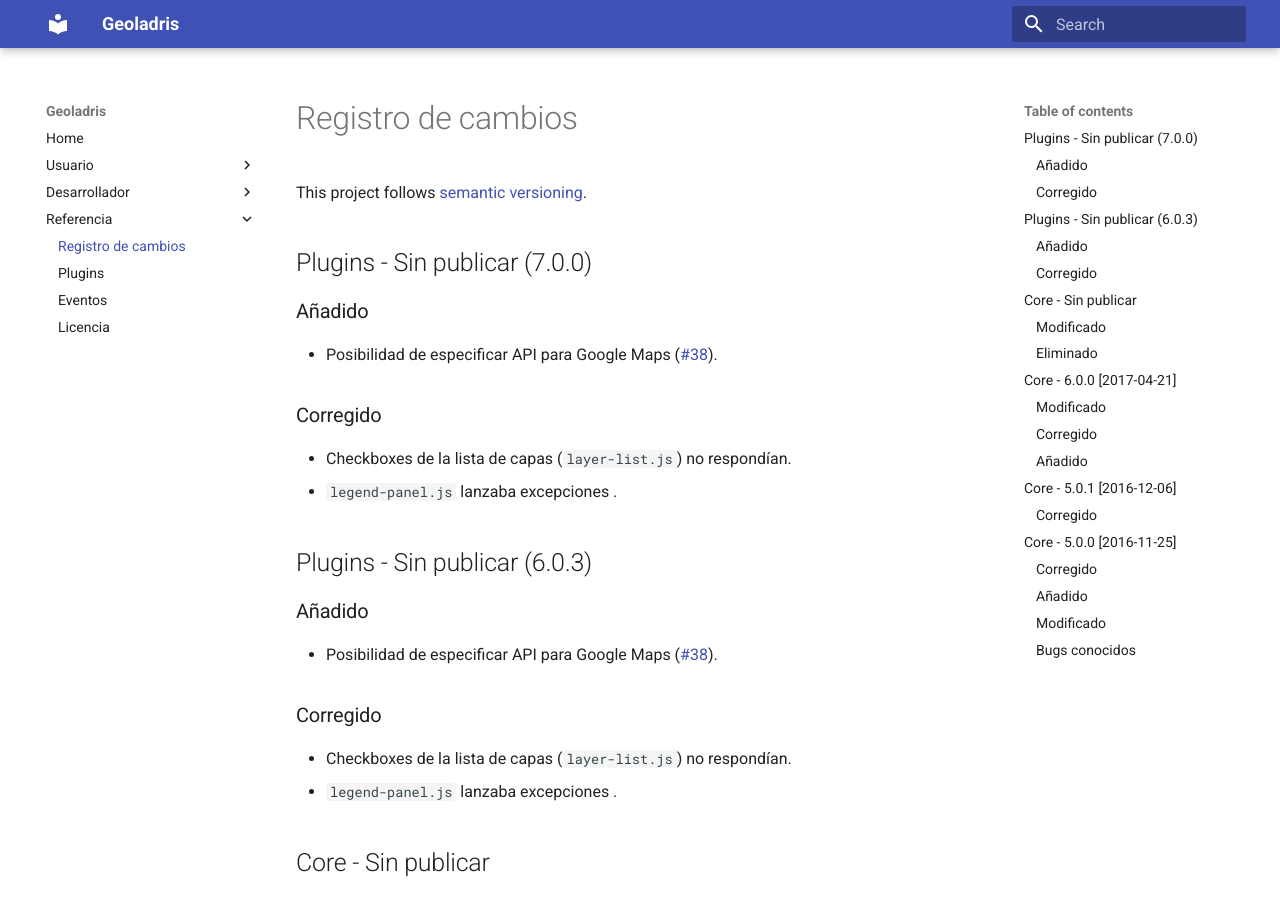
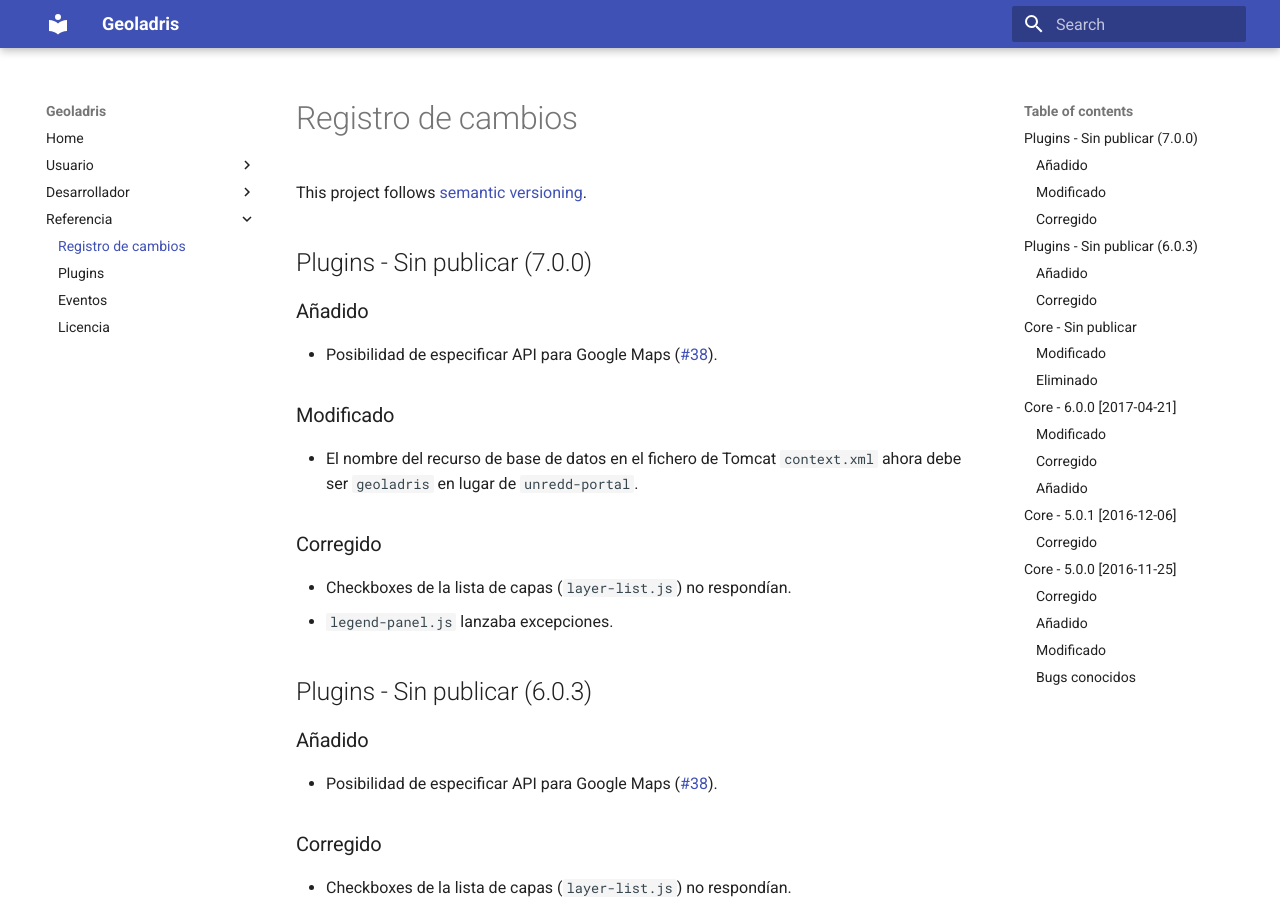
Before and after one commit to geoladris/doc, an MkDocs documentation site: the page built from docs/ref/changelog.md, in a window 1280 px wide and 900 px high. Built offline with MkDocs 1.6.1 and Material for MkDocs 9.7.7, drawn with Linux system fonts in a browser that asks for light colours; old or Windows-style settings are respelled for this version of MkDocs.

Commit message:
changelog

```diff
--- a/docs/ref/changelog.md
+++ b/docs/ref/changelog.md
@@ -6,10 +6,14 @@ This project follows [semantic versioning](http://semver.org).
 
 * Posibilidad de especificar API para Google Maps ([#38](https://github.com/geoladris/plugins/issues/38)).
 
+### Modificado
+
+* El nombre del recurso de base de datos en el fichero de Tomcat `context.xml` ahora debe ser `geoladris` en lugar de `unredd-portal`.
+
 ### Corregido
 
 * Checkboxes de la lista de capas (`layer-list.js`) no respondían.
-* `legend-panel.js` lanzaba excepciones .
+* `legend-panel.js` lanzaba excepciones.
 
 ## Plugins - Sin publicar (6.0.3)
 
```
